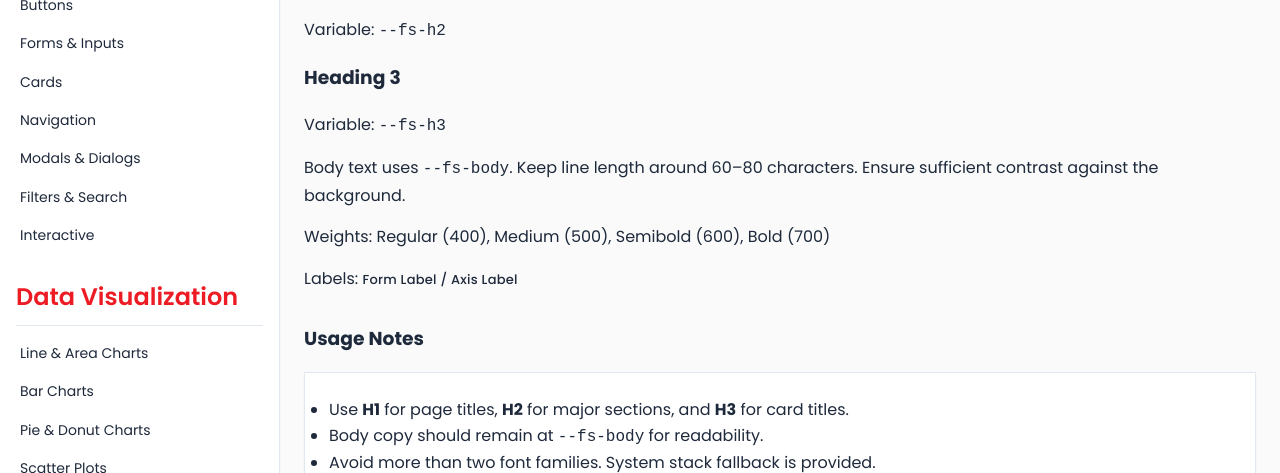
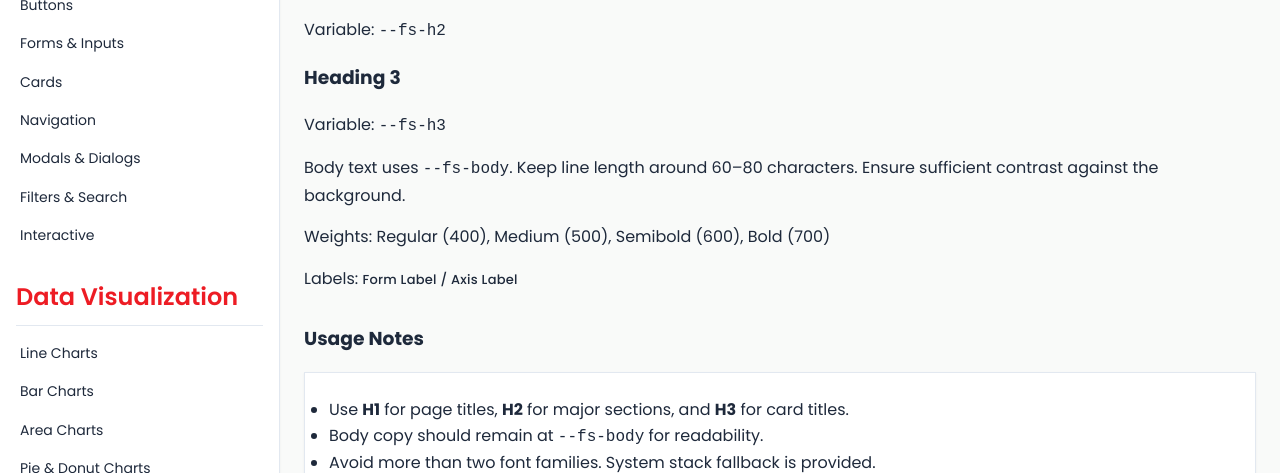
Before and after one commit to AlekseiTihonov/uiux_project1, a plain HTML site: page typography.html in a window 1280 px wide. Shown: the part 470-943 px from the top of the page. Drawn offline with Linux system fonts and the light colour scheme.

```diff
--- a/typography.html
+++ b/typography.html
@@ -51,14 +51,16 @@
 
           <h3>Data Visualization</h3>
           <ul>
-            <li><a href="charts-line.html">Line & Area Charts</a></li>
+            <li><a href="charts-line.html">Line Charts</a></li>
             <li><a href="charts-bar.html">Bar Charts</a></li>
+            <li><a href="charts-area.html">Area Charts</a></li>
             <li><a href="charts-pie.html">Pie & Donut Charts</a></li>
             <li><a href="charts-scatter.html">Scatter Plots</a></li>
             <li><a href="charts-single.html">Single Value (KPI) Charts</a></li>
           </ul>
         </nav>
       </aside>
+
       <div class="ds-main-content">
         <main class="container">
           <section class="card">
```
Also changed, not shown: buttons.html (+2 -1 lines), cards.html (+2 -1 lines), colors.html (+2 -1 lines), filters.html (+2 -1 lines), forms.html (+2 -1 lines), index.html (+2 -1 lines), interactive.html (+2 -1 lines), layouts.html (+2 -1 lines), modals.html (+2 -1 lines), navigation.html (+2 -1 lines), spacing.html (+2 -1 lines).
